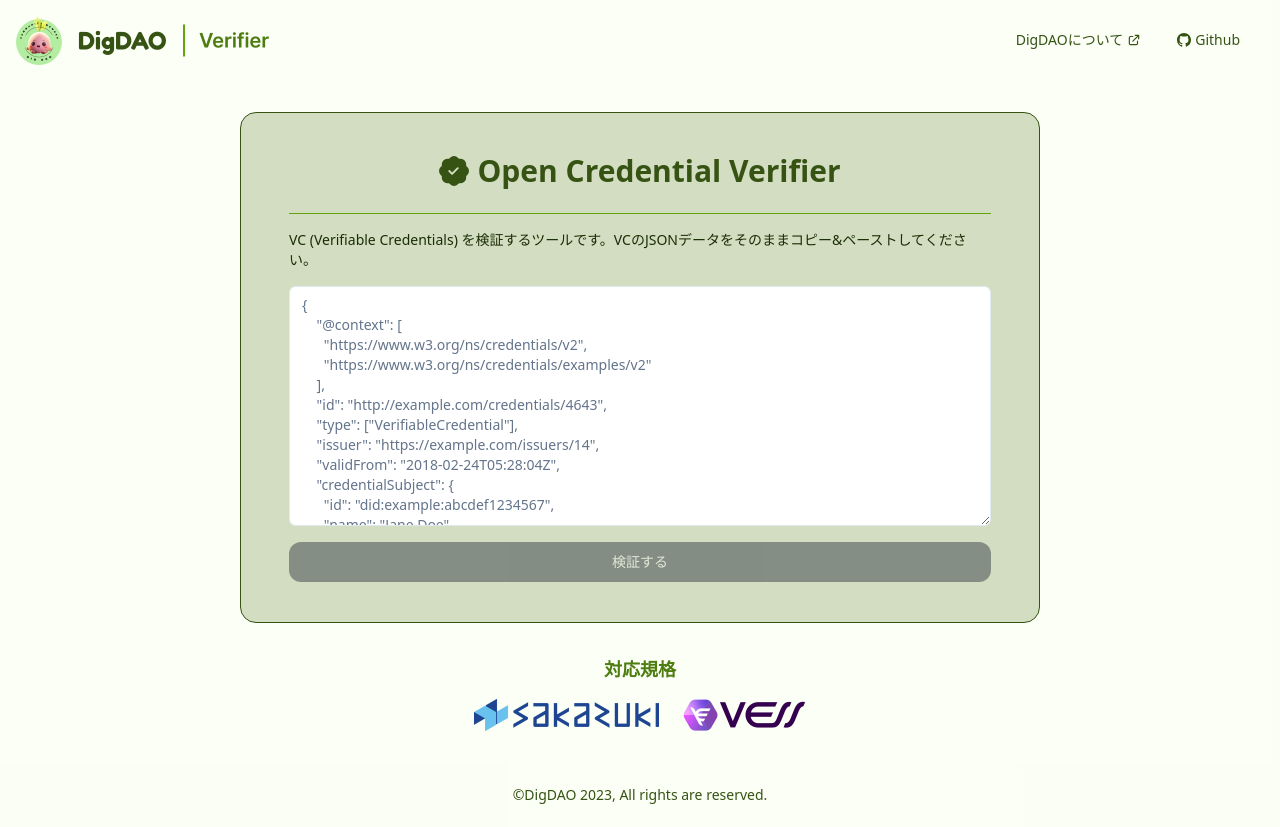
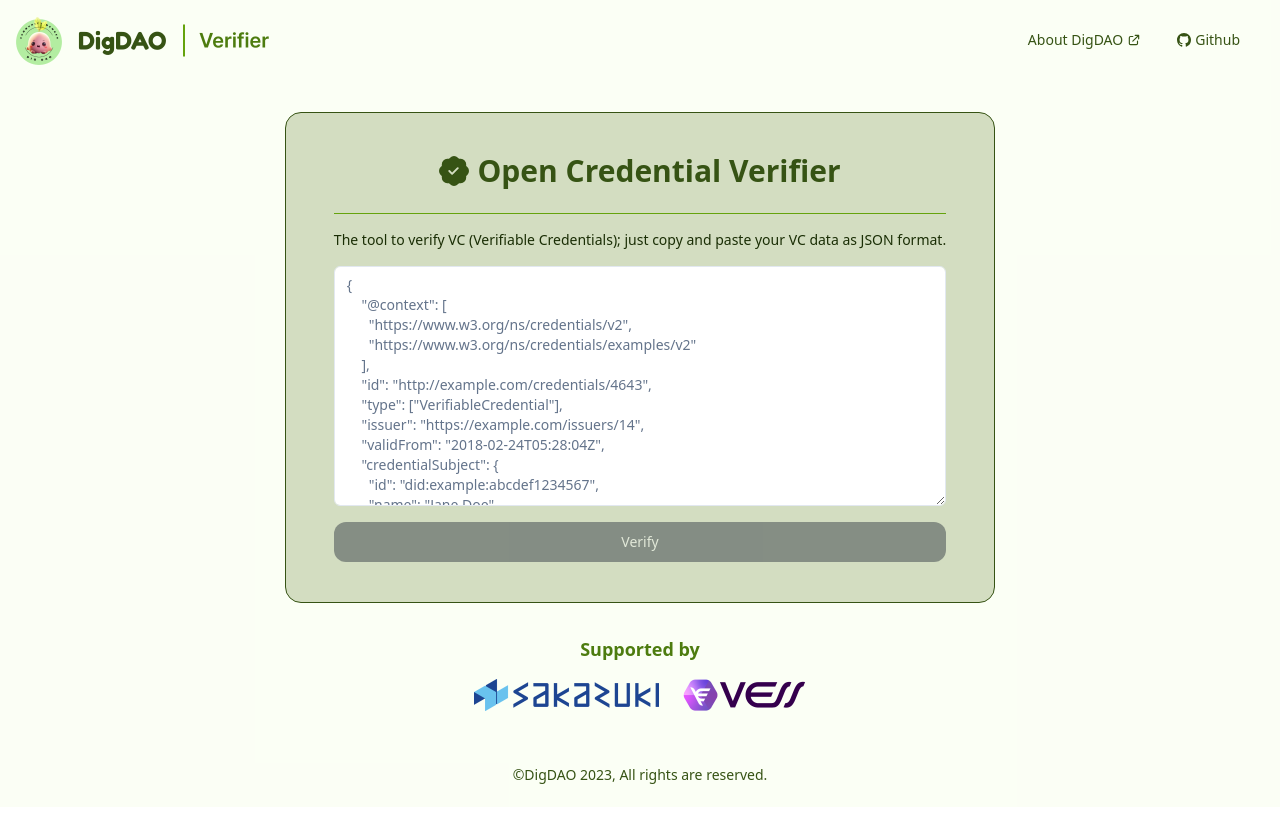
Before and after one commit to dig-dao/vc-verifier, a Next.js app: page / in a window 1280 px wide. Built offline with nearby package versions, Linux system fonts and the light colour scheme.

Commit message:
chore:temporarily rewritten in English

```diff
--- a/src/components/HeaderMenu.tsx
+++ b/src/components/HeaderMenu.tsx
@@ -31,7 +31,7 @@ export const HeaderMenu: FC = () => {
               href="https://note.com/mariroom/n/nd123a8a18611"
               target="_blank"
             >
-              <p>DigDAOについて</p>
+              <p>About DigDAO</p>
               <HiOutlineExternalLink />
             </NavigationMenuLink>
           </NavigationMenuItem>
@@ -69,7 +69,7 @@ export const HeaderMenu: FC = () => {
                   variant="ghost"
                   className={`flex gap-1 items-center text-lime-900 text-xl hover:bg-lime-100`}
                 >
-                  <p>DigDAOについて</p>
+                  <p>About DigDAO</p>
                   <HiOutlineExternalLink />
                 </Button>
               </Link>
--- a/src/components/VerifierContainer.tsx
+++ b/src/components/VerifierContainer.tsx
@@ -85,8 +85,8 @@ export const VerifierContainer: FC = () => {
         <p>Open Credential Verifier</p>
       </div>
       <div className={` text-lime-950 text-xs md:text-sm`}>
-        VC (Verifiable Credentials)
-        を検証するツールです。VCのJSONデータをそのままコピー&ペーストしてください。
+        The tool to verify VC (Verifiable Credentials); just copy and paste your
+        VC data as JSON format.
       </div>
       <Textarea
         className={` h-60`}
@@ -124,7 +124,7 @@ export const VerifierContainer: FC = () => {
         }
         onClick={vc ? handleValidation : () => {}}
       >
-        検証する
+        Verify
       </Button>
     </div>
   );
--- a/src/pages/index.tsx
+++ b/src/pages/index.tsx
@@ -20,7 +20,7 @@ export default function Home() {
           <div className={`flex flex-col items-center gap-8 w-fit`}>
             <VerifierContainer />
             <div className={`flex flex-col items-center w-full gap-4`}>
-              <p className={`text-lg font-bold text-lime-700`}>対応規格</p>
+              <p className={`text-lg font-bold text-lime-700`}>Supported by</p>
               <div
                 className={`flex items-center justify-center gap-6 flex-wrap`}
               >
--- a/src/types/index.ts
+++ b/src/types/index.ts
@@ -5,10 +5,10 @@ export type DidkitRes = {
 };
 
 export const VerifyStatus = {
-  success: "検証に成功しました。",
-  verifying: "検証中...",
-  failed: "検証に失敗しました。",
-  waiting: "待機中",
+  success: "Successfully verified.",
+  verifying: "Verifying...",
+  failed: "Verification failed.",
+  waiting: "Waiting for verification...",
 } as const;
 
 export type VerifyStatusType = (typeof VerifyStatus)[keyof typeof VerifyStatus];
```
